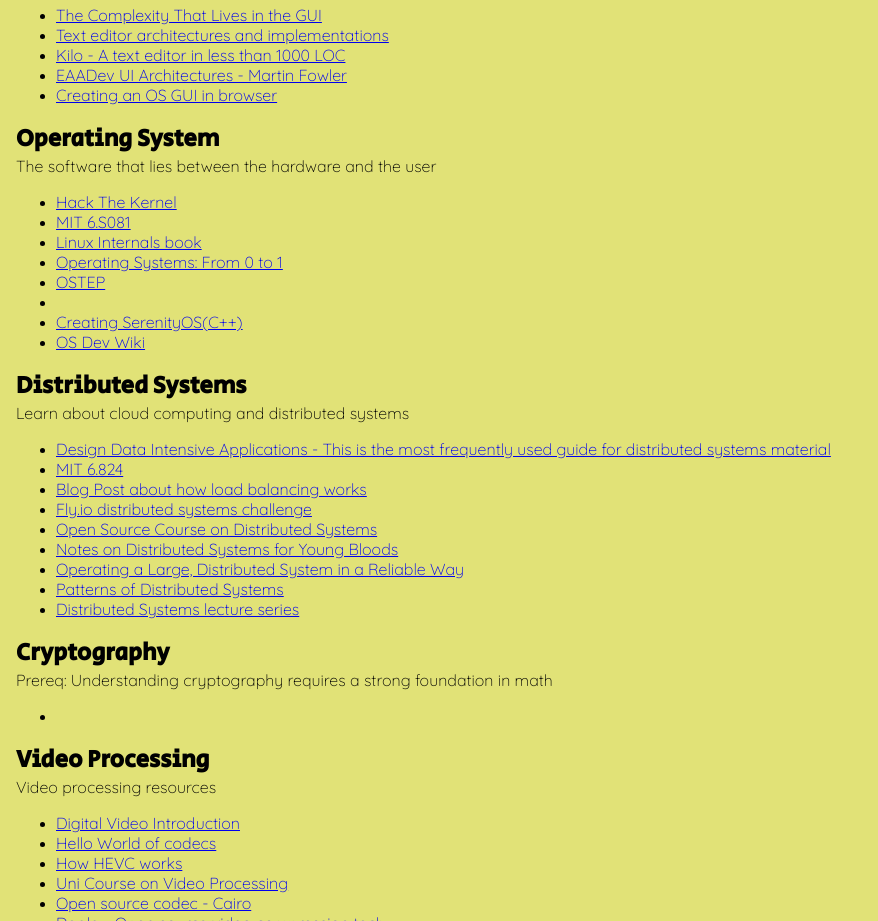
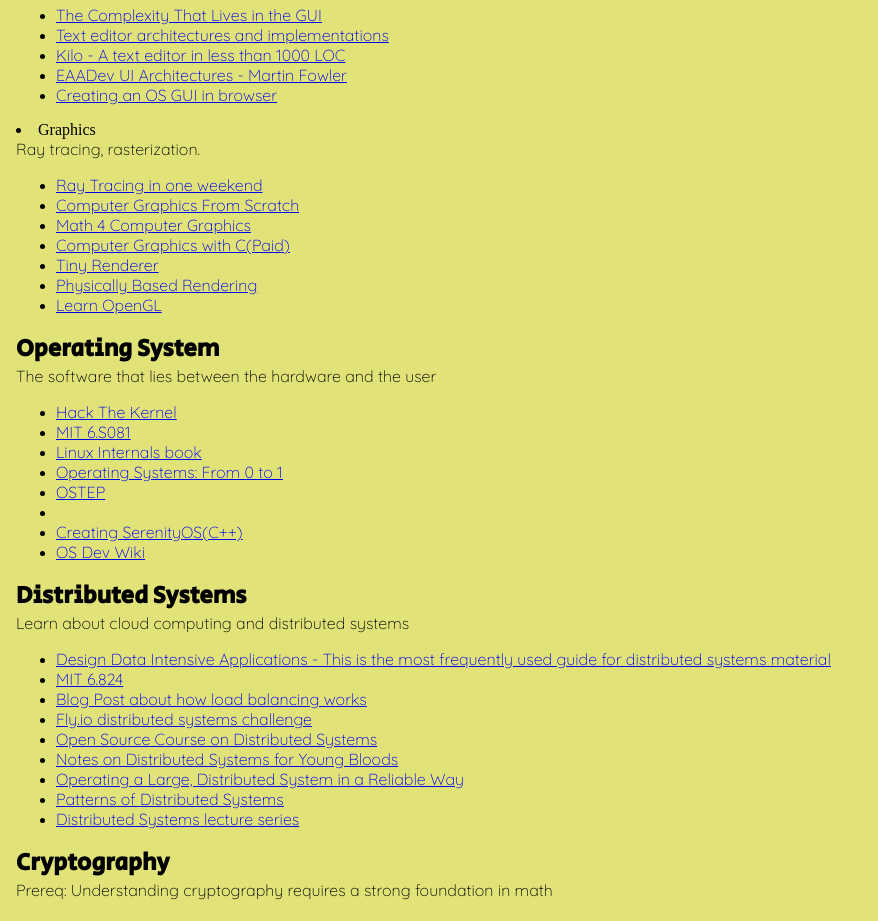
Before and after one commit to xk1234/xk1234.github.io, a plain HTML site: page learncs.html in a window 1280 px wide. Shown: the part 1740-2661 px from the top of the page, without its empty margins (0-878 px from the left). Drawn offline with Linux system fonts and the light colour scheme.

Commit message:
added graphics

```diff
--- a/learncs.html
+++ b/learncs.html
@@ -401,6 +401,18 @@
         </li>
       </ul>
 
+      <li>Graphics</li>
+      <p>Ray tracing, rasterization.</p>
+      <ul>
+        <li><a href="https://raytracing.github.io/books/RayTracingInOneWeekend.html">Ray Tracing in one weekend</a></li>
+        <li><a href="https://gabrielgambetta.com/computer-graphics-from-scratch/00-introduction.html">Computer Graphics From Scratch</a></li>
+        <li><a href="https://www.scratchapixel.com/">Math 4 Computer Graphics</a></li>
+        <li><a href="https://pikuma.com/courses/learn-3d-computer-graphics-programming">Computer Graphics with C(Paid)</a></li>
+        <li><a href="https://github.com/ssloy/tinyrenderer/wiki">Tiny Renderer</a></li>
+        <li><a href="https://www.pbr-book.org/">Physically Based Rendering</a></li>
+        <li><a href="https://learnopengl.com/">Learn OpenGL</a></li>
+      </ul>
+
       <h2>Operating System</h2>
       <p>The software that lies between the hardware and the user</p>
       <ul>
```
